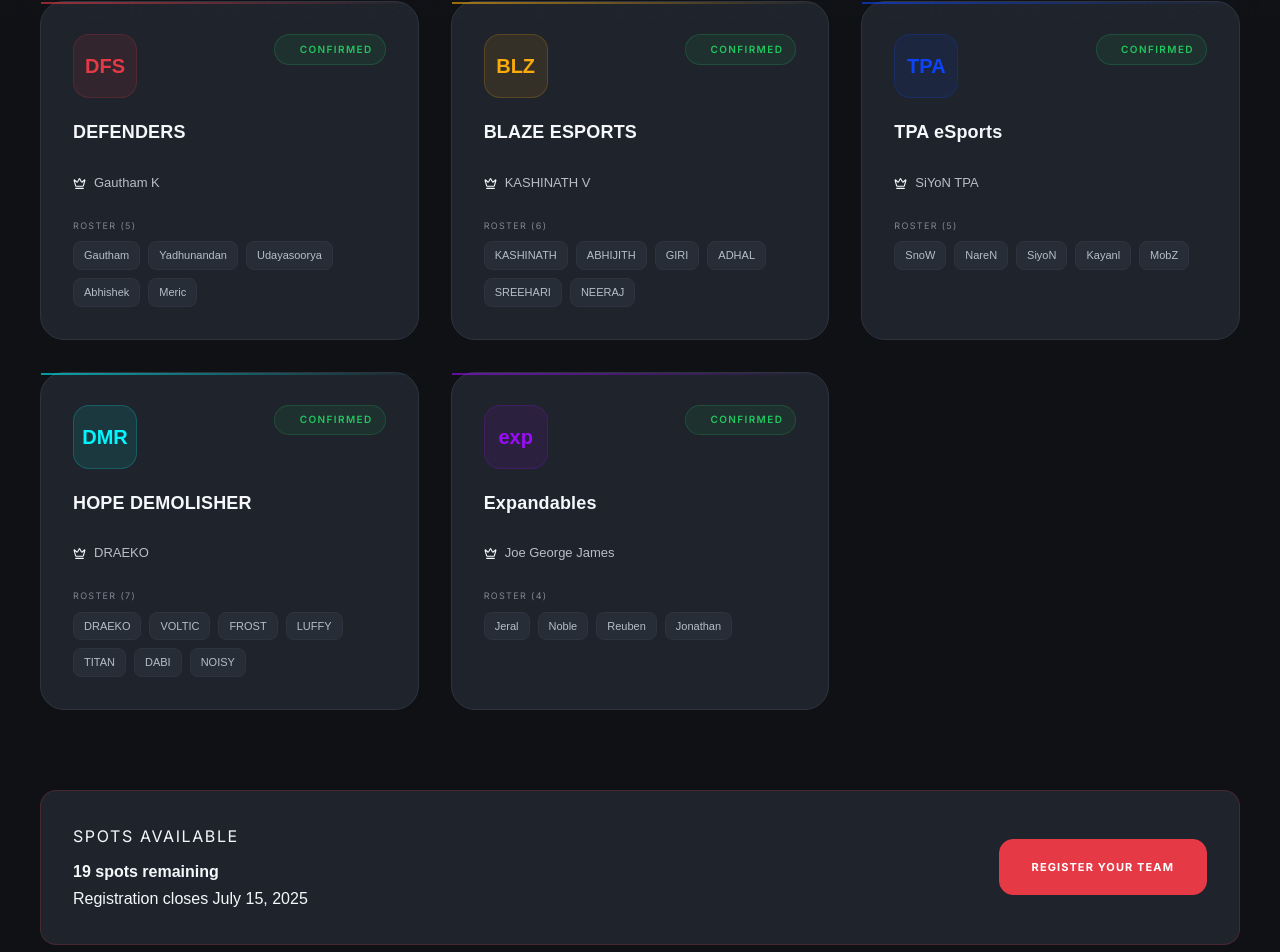
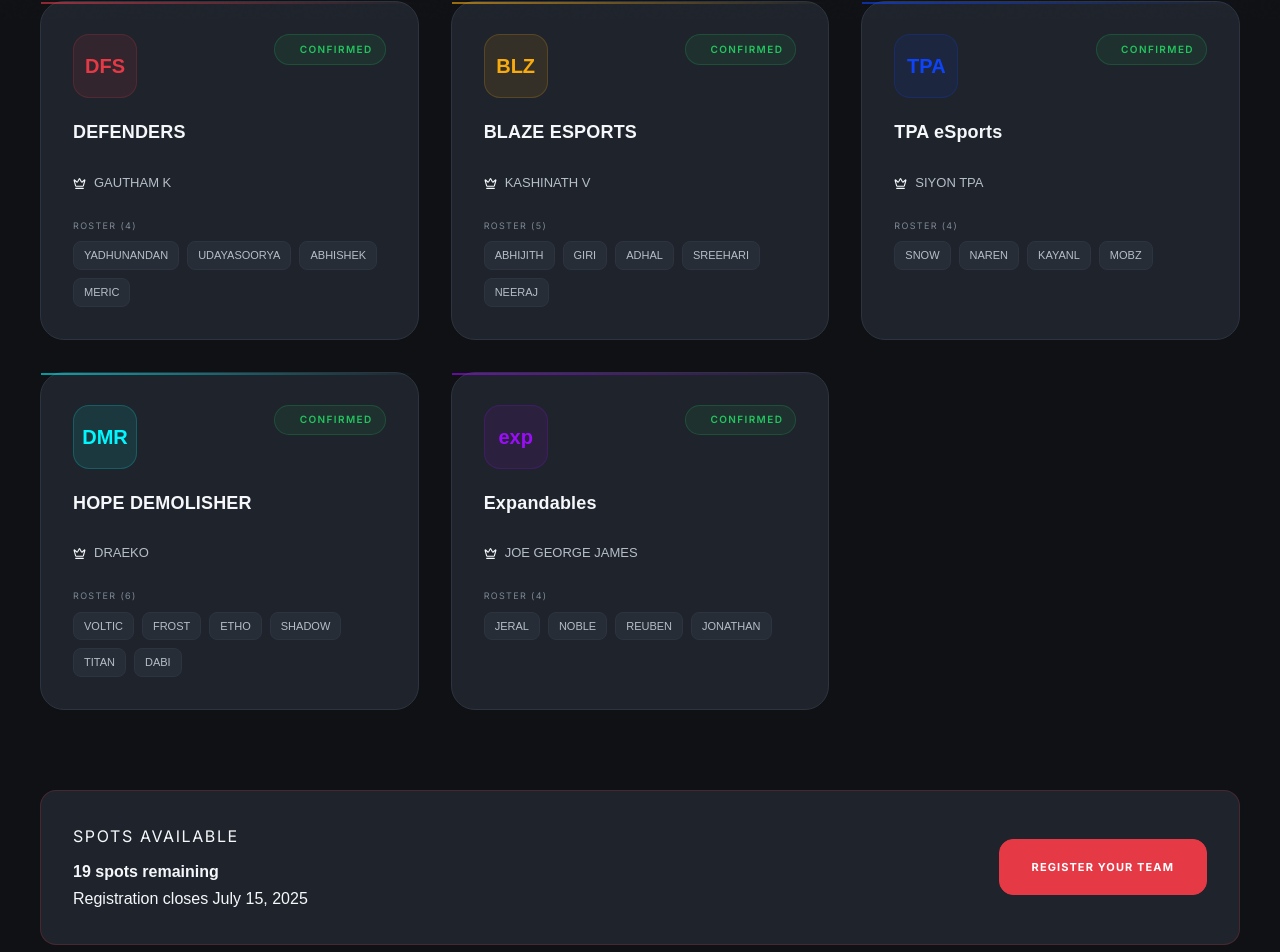
Before and after one commit to Ananthan-A-K/spike-showdown, a React (Vite) app: page /teams in a window 1280 px wide. Shown: the part 781-1733 px from the top of the page. Built offline with nearby package versions, Linux system fonts and the light colour scheme; a web font is replaced by a local one.

Commit message:
team update

```diff
--- a/src/pages/Teams/Teams.jsx
+++ b/src/pages/Teams/Teams.jsx
@@ -24,9 +24,9 @@ const TEAMS = [
     id: 1,
     name: 'DEFENDERS',
     tag: 'DFS',
-    captain: 'Gautham K',
+    captain: 'GAUTHAM K',
     // college: 'IIT Bombay',
-    players: ["Gautham K", "Yadhunandan", "Udayasoorya", "Abhishek A", "Meric"],
+    players: ["YADHUNANDAN", "UDAYASOORYA", "ABHISHEK A", "MERIC"],
     rank: 0,
     wins: 0,
     losses: 0,
@@ -39,7 +39,7 @@ const TEAMS = [
     tag: 'BLZ',
     captain: 'KASHINATH V',
     // college: 'IIT Bombay',
-    players: ["KASHINATH V","ABHIJITH AS","GIRI","ADHAL DEV","SREEHARI","NEERAJ P"],
+    players: ["ABHIJITH AS","GIRI","ADHAL DEV","SREEHARI","NEERAJ P"],
     rank: 0,
     wins: 0,
     losses: 0,
@@ -50,9 +50,9 @@ const TEAMS = [
     id: 3,
     name: 'TPA eSports',
     tag: 'TPA',
-    captain: 'SiYoN TPA',
+    captain: 'SIYON TPA',
     // college: 'IIT Bombay',
-    players: ["SnoW","NareN","SiyoN","Kayanl","MobZ"],
+    players: ["SNOW","NAREN","KAYANL","MOBZ"],
     rank: 0,
     wins: 0,
     losses: 0,
@@ -65,7 +65,7 @@ const TEAMS = [
     tag: 'DMR',
     captain: 'DRAEKO',
     // college: 'IIT Bombay',
-    players: ["DRAEKO","VOLTIC","FROST","LUFFY","TITAN","DABI","NOISY"],
+    players: ["VOLTIC","FROST","ETHO BOT","SHADOW","TITAN","DABI",],
     rank: 0,
     wins: 0,
     losses: 0,
@@ -76,9 +76,9 @@ const TEAMS = [
     id: 5,
     name: 'Expandables',
     tag: 'exp',
-    captain: 'Joe George James',
+    captain: 'JOE GEORGE JAMES',
     // college: 'IIT Bombay',
-    players: ["Jeral V Sam","Noble John","Reuben Mathew Thomas","Jonathan Anson"],
+    players: ["JERAL V SAM","NOBLE JOHN","REUBEN MATHEW THOMAS","JONATHAN ANSON"],
     rank: 0,
     wins: 0,
     losses: 0,
```
